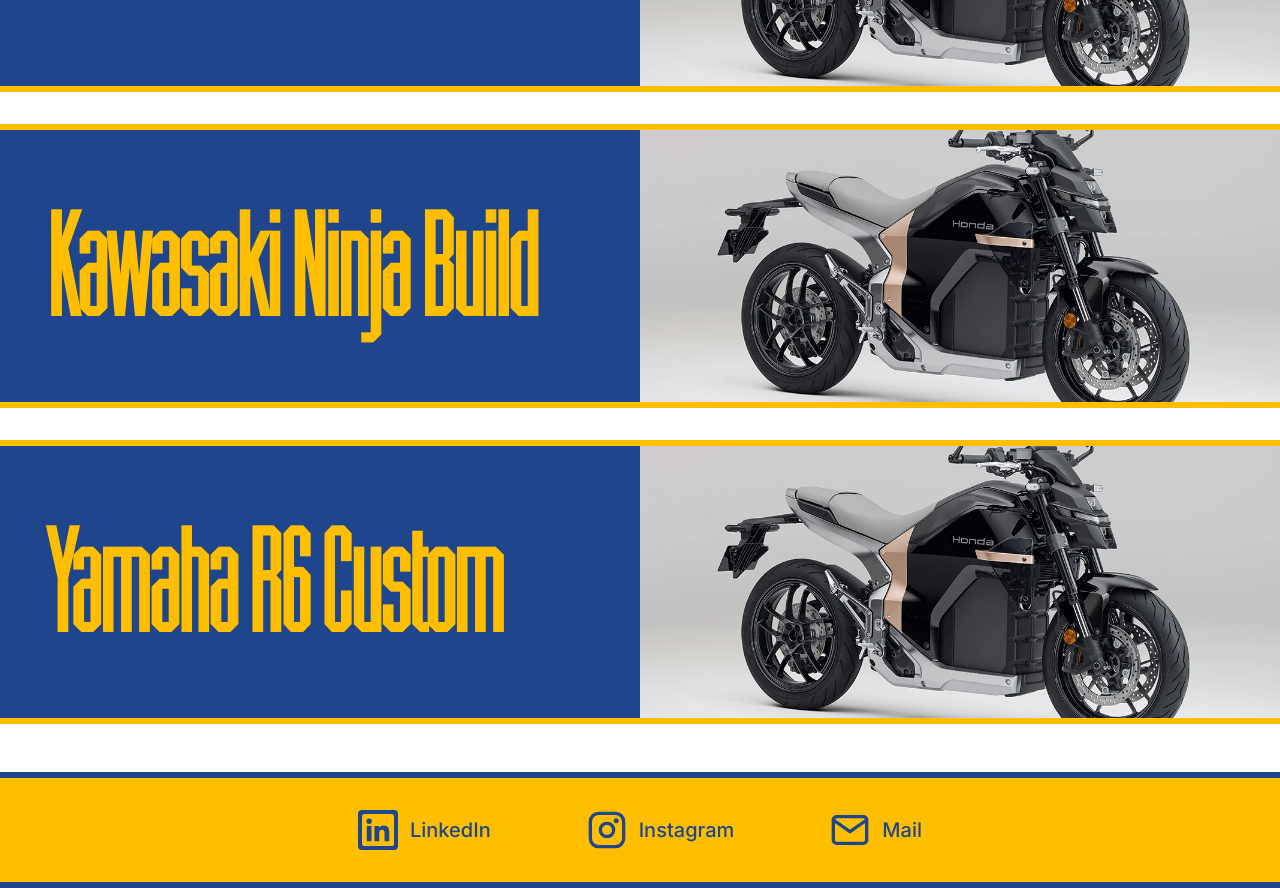
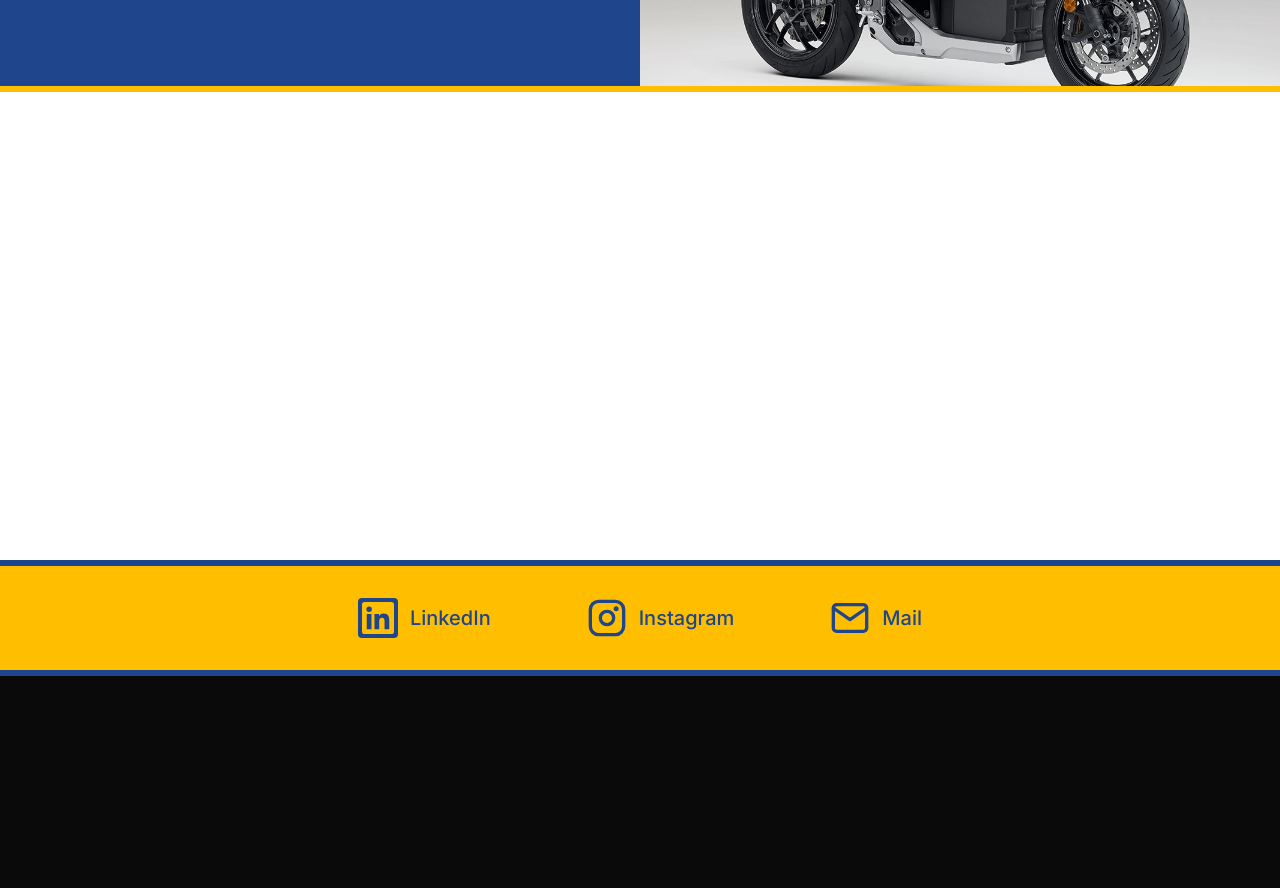
Before and after one commit to Surge-EMB/Surge-Website, a Next.js app in the folder surge-website/: page /bikes in a window 1280 px wide. Shown: the part 360-1248 px from the top of the page. After the commit the page ends 1036 px from the top, so only its background shows below. Built offline with nearby package versions, Linux system fonts and the light colour scheme.

Commit message:
Bike preview and bike page done

```diff
--- a/surge-website/src/app/bikes/page.tsx
+++ b/surge-website/src/app/bikes/page.tsx
@@ -17,23 +17,13 @@
     title: "Honda CBR Conversion",
     bikeImage: "/images/bikePlaceholder.png",
     bikeName: "Honda CBR",
-  },
-  {
-    title: "Kawasaki Ninja Build",
-    bikeImage: "/images/bikePlaceholder.png",
-    bikeName: "Kawasaki Ninja",
-  },
-  {
-    title: "Yamaha R6 Custom",
-    bikeImage: "/images/bikePlaceholder.png",
-    bikeName: "Yamaha R6",
-  },
+  }
 ];
 
 const BikePage: React.FC<BikePageProps> = ({ bikes = defaultBikes }) => {
   return (
     <main className="min-h-screen bg-white py-12">
-      <div className="min-w-screen mx-auto flex flex-col gap-8">
+      <div className="min-w-screen mx-auto flex flex-col justify-center gap-8">
         {bikes.map((bike, index) => (
           <BikePreview
             key={index}
--- a/surge-website/src/app/layout.tsx
+++ b/surge-website/src/app/layout.tsx
@@ -32,7 +32,7 @@
       lang="en"
       className={`${inter.variable} ${jetbrainsMono.variable} ${chamferGothic.variable} ${trebuc.variable}`}
     >
-      <body className="bg-white">
+      <body className="bg-white min-h-screen">
         <Header />
         <main className="pt-20 md:pt-30">{children}</main>
         <Footer />
--- a/surge-website/src/components/BikePreview.tsx
+++ b/surge-website/src/components/BikePreview.tsx
@@ -21,7 +21,7 @@
       <div className="group flex border-y-6 border-text-yellow cursor-pointer overflow-hidden">
         {/* Title Section */}
         <div className="bg-text-blue flex items-center px-8 md:px-12 py-8 md:py-12 min-w-[40%] md:min-w-[50%]">
-          <h2 className="text-text-yellow text-center md:text-display-xl lg:text-display-lg font-display">
+          <h2 className="text-text-yellow text-center text-heading-lg lg:text-display-lg font-display">
             {title}
           </h2>
         </div>
```
